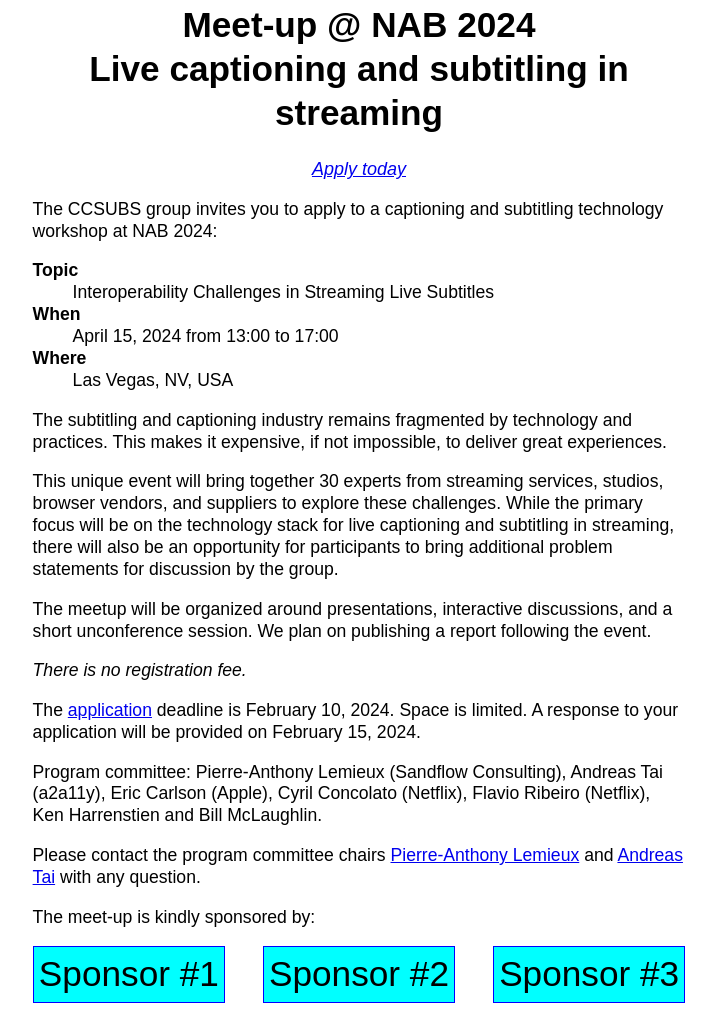
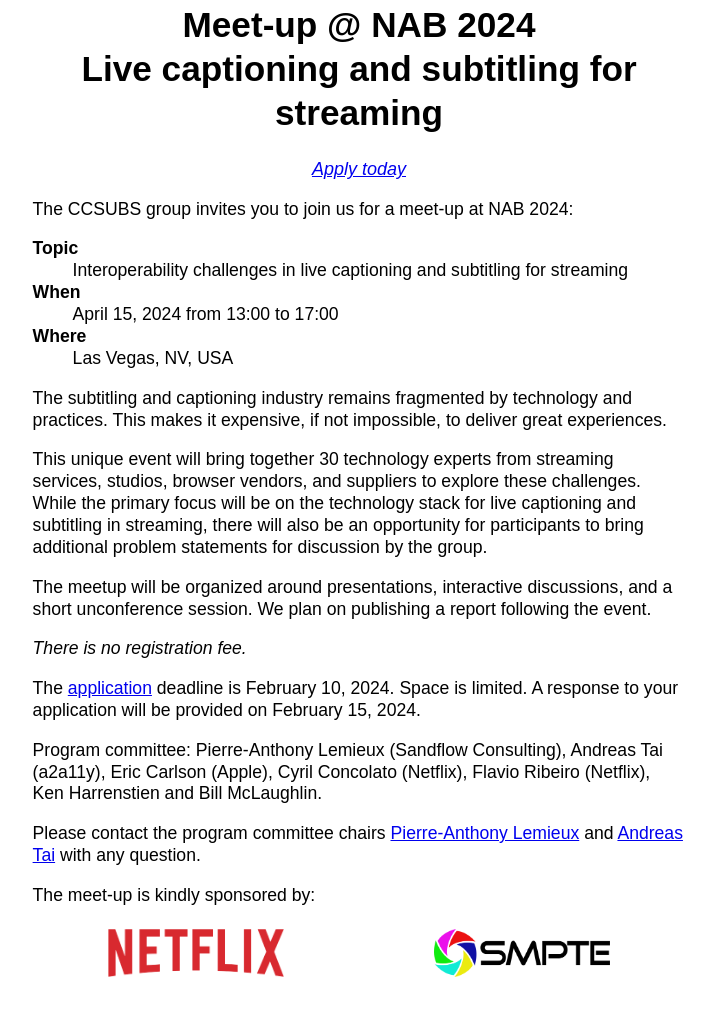
Before and after one commit to sandflow/ccsubs-website, a plain HTML site: page site/index.html in a window 1280 px wide. Shown: the part 408-1419 px from the top of the page, without its empty margins (281-997 px from the left). After the commit the page ends 1398 px from the top, so only its background shows below. Drawn offline with Linux system fonts and the light colour scheme.

Commit message:
Add logo Misc improvements

```diff
--- a/site/index.css
+++ b/site/index.css
@@ -27,7 +27,7 @@ dt {
 #sponsors {
   display: flex;
   flex-direction: row;
-  justify-content: space-between;
+  justify-content: space-around;
 }
 
 #sponsors div {
@@ -37,3 +37,8 @@ dt {
   font-size: 2rem;
   padding: 0.3rem;
 }
+
+#sponsors img {
+  width: 10rem;
+  padding: 0.3rem;
+}
--- a/site/index.html
+++ b/site/index.html
@@ -17,16 +17,15 @@
   <body>
     <img id="banner" src="banner.jpeg" alt="Colorful captions/subtitles flowing out of the
     TV in alt manner in a cozy living room setting.">
-    <h1>Meet-up @ NAB 2024<br/>Live captioning and subtitling in streaming </h1>
+    <h1>Meet-up @ NAB 2024<br/>Live captioning and subtitling for streaming</h1>
 
     <p id="apply-link"><em><a href="https://forms.gle/VKD2NTGeWbA4C4P5A">Apply today</a></em></p>
 
-    <p>The CCSUBS group invites you to apply to a captioning and subtitling
-    technology workshop at NAB 2024: </p>
+    <p>The CCSUBS group invites you to join us for a meet-up at NAB 2024:</p>
 
     <dl>
       <dt>Topic</dt>
-      <dd>Interoperability Challenges in Streaming Live Subtitles</dd>
+      <dd>Interoperability challenges in live captioning and subtitling for streaming</dd>
       <dt>When</dt>
       <dd>April 15, 2024 from 13:00 to 17:00</dd>
       <dt>Where</dt>
@@ -37,8 +36,8 @@
     practices. This makes it expensive, if not impossible, to deliver great
     experiences. </p>
 
-    <p>This unique event will bring together 30 experts from streaming
-    services, studios, browser vendors, and suppliers to explore these
+    <p>This unique event will bring together 30 technology experts from
+    streaming services, studios, browser vendors, and suppliers to explore these
     challenges. While the primary focus will be on the technology stack for live
     captioning and subtitling in streaming, there will also be an opportunity
     for participants to bring additional problem statements for discussion by
@@ -65,9 +64,8 @@
     <p>The meet-up is kindly sponsored by:</p>
 
     <div id="sponsors">
-      <div>Sponsor #1</div>
-      <div>Sponsor #2</div>
-      <div>Sponsor #3</div>
+      <img src="netflix-logo.png" alt="Netflix logo"/>
+      <img src="smpte-logo.png" alt="SMPTE logo"/>
     </div>
 
   </body>
```
Also changed, not shown: site/netflix-logo.png (added), site/smpte-logo.png (added), 2 other files.
